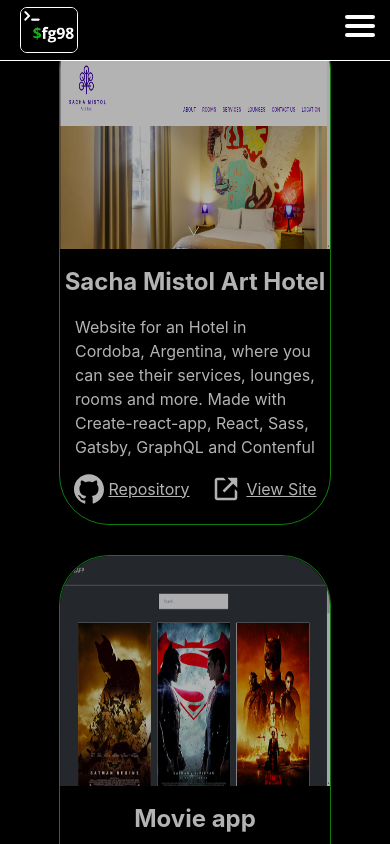
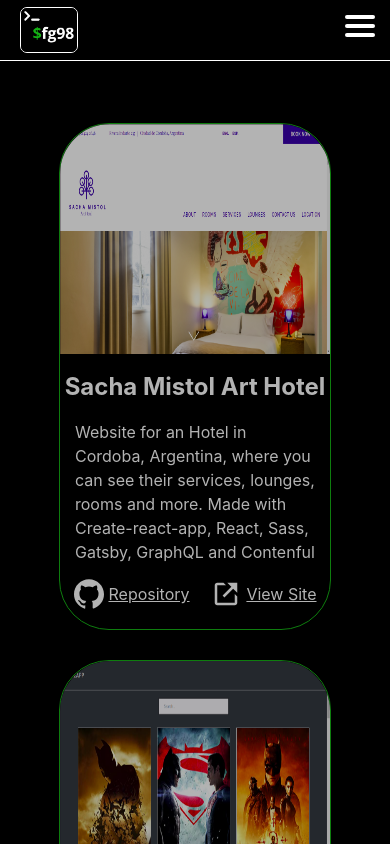
Before and after one commit to franciscoG98/personal_portfolio, a React (Vite) app: page /work in a window 390 px wide. Shown: the top 844 px of the page. Built offline with nearby package versions, Linux system fonts and the light colour scheme.

Commit message:
fix: size in work section

```diff
--- a/src/assets/sass/pages/work.scss
+++ b/src/assets/sass/pages/work.scss
@@ -12,7 +12,7 @@
 
 @media screen and (max-width: 767px) {
     .work_container {
-        height: 125vh;
+        height: 150vh;
         display: flex;
         gap: 30px;
         flex-direction: column;
```
